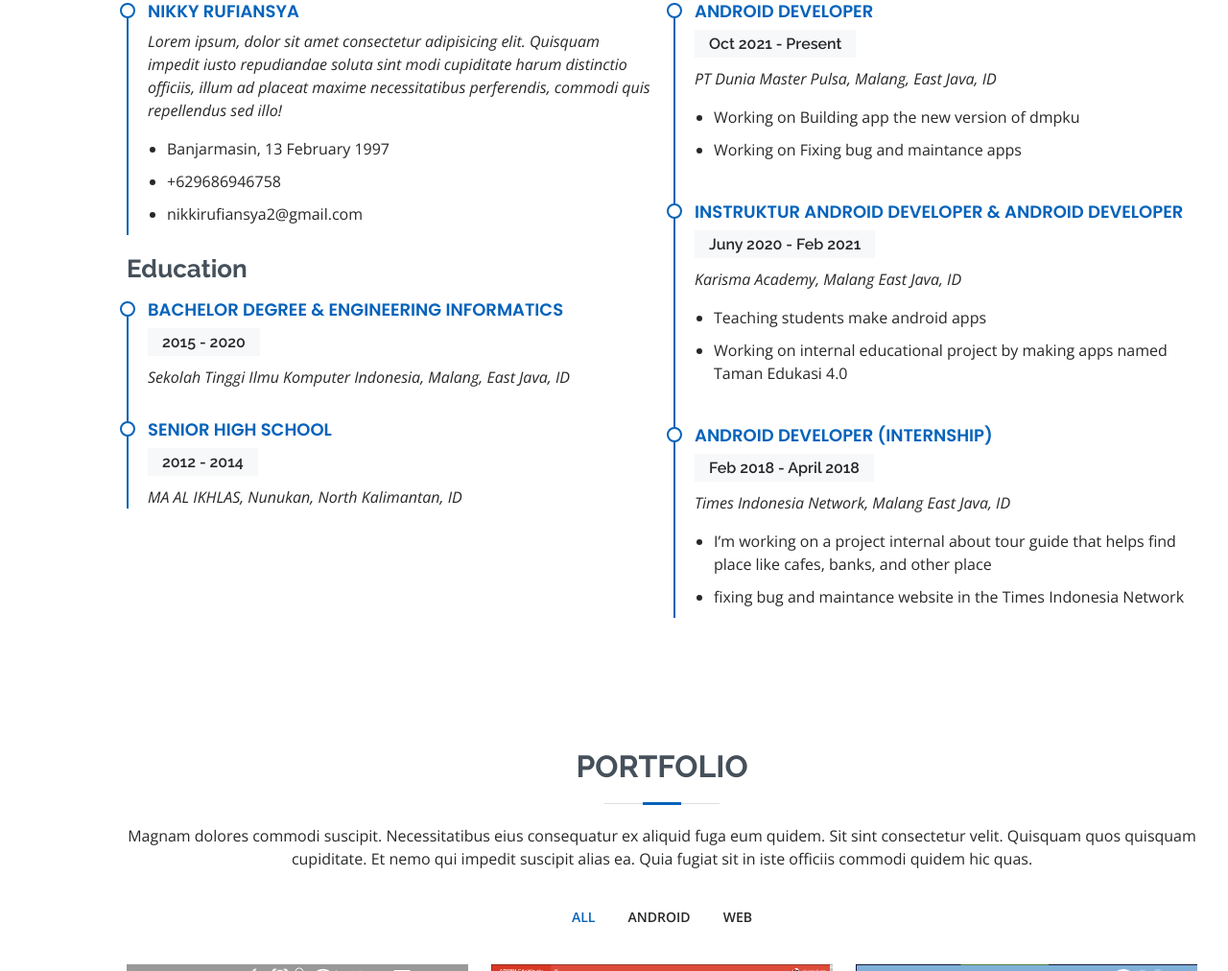
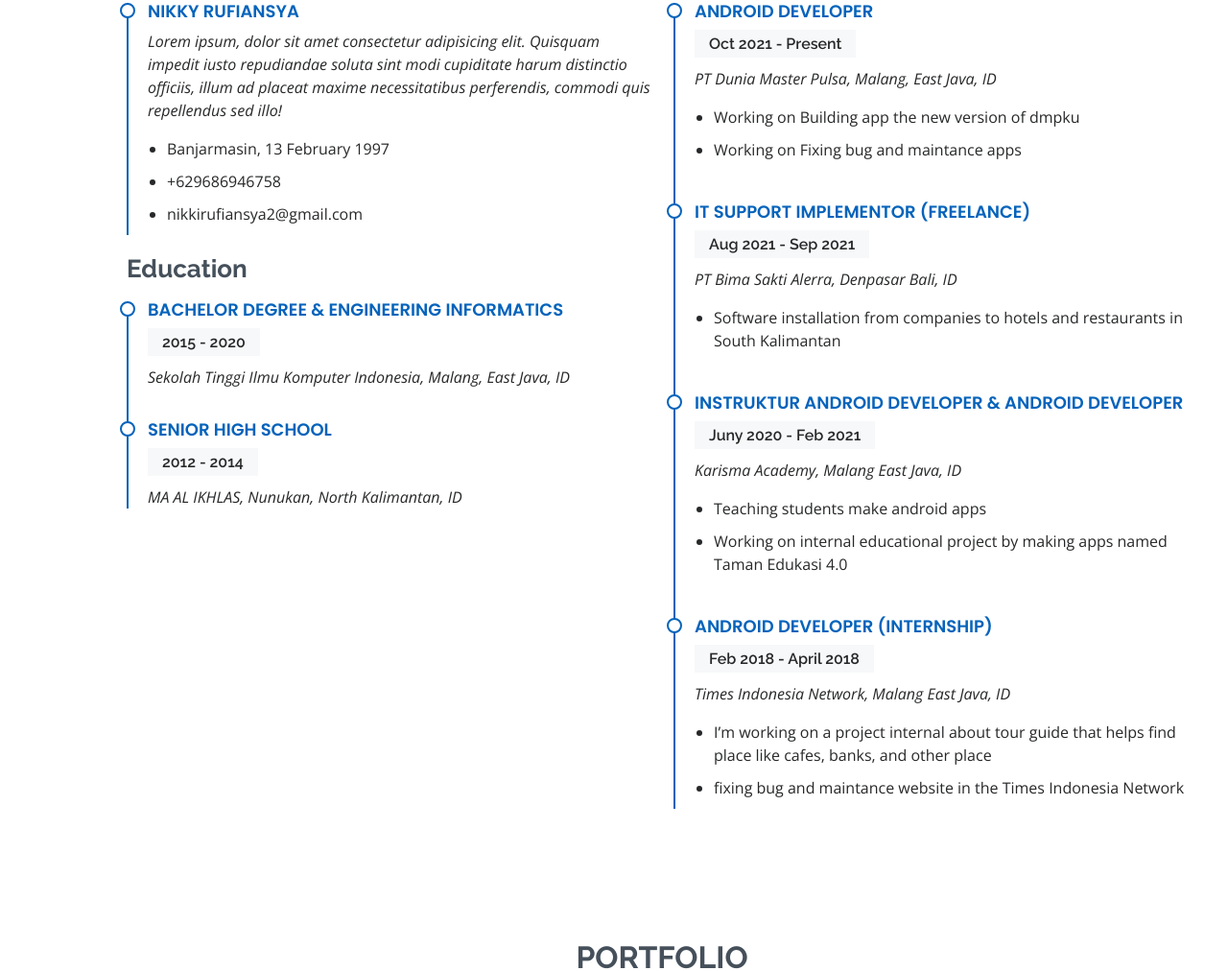
Before and after one commit to NikkiRufiansya/resume, a plain HTML site: page index.html in a window 1280 px wide. Shown: the part 2339-3351 px from the top of the page at 96% size. Drawn offline with nearby package versions, Linux system fonts and the light colour scheme.

Commit message:
add experiance

```diff
--- a/index.html
+++ b/index.html
@@ -224,6 +224,14 @@
               <ul>
                 <li>Working on Building app the new version of dmpku </li>
                 <li>Working on Fixing bug and maintance apps</li>
+              </ul>
+            </div>
+            <div class="resume-item">
+              <h4>IT Support Implementor (Freelance)</h4>
+              <h5>Aug 2021 - Sep 2021</h5>
+              <p><em>PT Bima Sakti Alerra, Denpasar Bali, ID</em></p>
+              <ul>
+                <li>Software installation from companies to hotels and restaurants in South Kalimantan</li>
               </ul>
             </div>
             <div class="resume-item">
```
